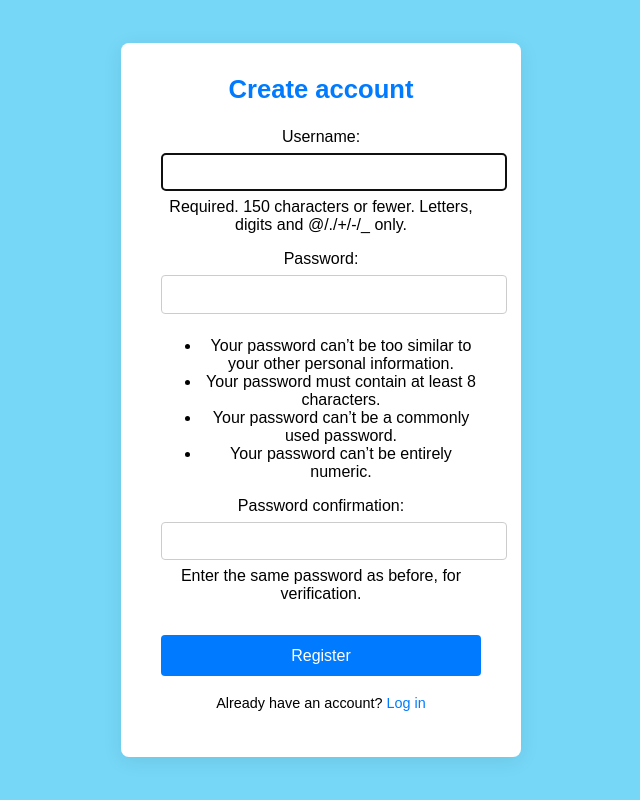
After one commit to Emamalz/website, a Django app: page /register/ in a window 1280 px wide. The commit adds this page. Shown: the whole page, without its empty margins (319-959 px from the left). Run offline with Django 5.2, Linux system fonts and the light colour scheme.

Commit message:
fianl result

```diff
--- a/health/templates/details.html
+++ b/health/templates/details.html
@@ -22,7 +22,10 @@
       <ul class="navLinks">
         <li><a href="{% url 'select_team' %}">Home</a></li>
       </ul>
-      <a href="{% url 'select_team' %}" class="logout">Logout</a>
+      <form method="post" action="{% url 'logout' %}">
+        {% csrf_token %}
+        <button type="submit" class="logout">Logout</button>
+      </form>
     </nav>
   </header>
 
--- a/health/templates/factors.html
+++ b/health/templates/factors.html
@@ -19,13 +19,16 @@
       <ul class="navLinks flex gap-6 text-lg font-semibold">
         <li><a href="/" class="hover:text-blue-600">Home</a></li>
         <li><a href="/health/" class="hover:text-blue-600">Health</a></li>
-        <li><a href="/factors/" class="text-blue-700">Factors</a></li>
+        <li><a href="/trends/" class="text-blue-700">Trends</a></li>
       </ul>
     </nav>
   </header>
 
   <!-- Main -->
   <main class="flex-grow pb-32">
+    <div class="max-w-5xl mx-auto text-center mt-10">
+      <h1 class="text-3xl font-bold mb-4">Team: {{ team_name }}</h1>
+    </div>
     <div id="charts" class="max-w-5xl mx-auto text-center mt-10 space-y-12 grid grid-cols-1 md:grid-cols-2 gap-8 px-4">
       <!-- JS will inject charts here -->
     </div>
--- /dev/null
+++ b/health/templates/registration/register.html
@@ -0,0 +1,93 @@
+{% load static %}
+<!DOCTYPE html>
+<html lang="en">
+<head>
+  <meta charset="utf-8">
+  <meta name="viewport" content="width=device-width, initial-scale=1">
+  <title>Create account</title>
+
+  <style>
+    /* ——— общий фон и выравнивание ——— */
+    body {
+      margin: 0;
+      height: 100vh;
+      display: flex;
+      justify-content: center;
+      align-items: center;
+      font-family: sans-serif;
+      background-color: #76d7f7;            /* такой же light-blue, как в login */
+    }
+
+    /* ——— сама «карточка» ——— */
+    .auth-card {
+      width: 320px;
+      background: #fff;
+      padding: 2rem 2.5rem;
+      border-radius: 8px;
+      box-shadow: 0 4px 20px rgba(0,0,0,.08);
+      text-align: center;
+    }
+
+    .auth-card h2 {
+      margin: 0 0 1.5rem;
+      font-size: 1.6rem;
+      color: #007bff;
+    }
+
+    /* ——— элементы формы ——— */
+    .auth-card input {
+      width: 100%;
+      padding: .6rem .75rem;
+      margin: .45rem 0;
+      font-size: .95rem;
+      border: 1px solid #ccc;
+      border-radius: 4px;
+    }
+
+    .auth-card button[type="submit"] {
+      width: 100%;
+      padding: .7rem;
+      margin-top: 1rem;
+      font-size: 1rem;
+      color: #fff;
+      background: #007bff;
+      border: none;
+      border-radius: 4px;
+      cursor: pointer;
+      transition: background .2s;
+    }
+    .auth-card button[type="submit"]:hover {
+      background: #0056b3;
+    }
+
+    /* ——— нижняя ссылка ——— */
+    .auth-card .alt-link {
+      margin-top: 1.2rem;
+      font-size: .9rem;
+    }
+    .auth-card .alt-link a {
+      color: #007bff;
+      text-decoration: none;
+    }
+    .auth-card .alt-link a:hover { text-decoration: underline; }
+  </style>
+</head>
+<body>
+
+  <div class="auth-card">
+    <h2>Create account</h2>
+
+    <form method="post">
+      {% csrf_token %}
+      {{ form.as_p }}
+      <button type="submit">Register</button>
+    </form>
+
+    <p class="alt-link">
+      Already have an account?
+      <a href="{% url 'login' %}">Log in</a>
+    </p>
+  </div>
+
+</body>
+</html>
--- a/health/urls.py
+++ b/health/urls.py
@@ -1,8 +1,11 @@
 from django.urls import path
 from . import views
+from .views import RegisterView
 
 urlpatterns = [
-    path('', views.select_team, name='select_team'),
+    path('',          views.login_view,  name='login'),
+    path('select_team/', views.select_team, name='select_team'),
+    path('register/', RegisterView.as_view(), name='register'),
     path('intro/', views.intro_page, name='intro_page'),
     path('done/', views.done, name='done'),
 
@@ -21,14 +24,14 @@ urlpatterns = [
 
     path('feedback/', views.feedback, name='feedback'),
     path('trends/', views.trends, name='trends'),
-    path('login/', views.login, name='login'),
-    path('logout/', views.logout, name='logout'),
+    path('registration/logout/', views.logout_view, name='logout'),
 
 
 
 
     path('factors/', views.factors_view, name='factors'),
     path('factors/', views.factors, name='factors'),
+    path('trends/', views.trends_view, name='trends'),
 
 
 ]
--- a/health/views.py
+++ b/health/views.py
@@ -1,9 +1,28 @@
-from django.shortcuts import render, redirect
+from django.shortcuts import render, redirect, get_object_or_404
 from .forms import SelectTeamForm, HealthCheckEntryForm
 from .models import Team, HealthCheckEntry
-from django.db.models import Count
+from django.db.models import Count, Q
 from django.utils.safestring import mark_safe
 import json
+from django.contrib.auth import authenticate, login, logout
+from django.contrib.auth.decorators import login_required
+from django.contrib.auth.forms import UserCreationForm
+from django.urls import reverse_lazy
+from django.views.generic import CreateView
+
+from .forms import RegisterForm
+
+
+
+
+class RegisterView(CreateView):
+    form_class    = UserCreationForm        # ← стандартная форма
+    template_name = "registration/register.html"
+    success_url   = reverse_lazy("login")
+
+
+
+
 
 # 1. Select team view
 def select_team(request):
@@ -251,7 +270,26 @@ def pawnsonplayers(request):
     return render(request, 'pawnsonplayers.html', {'form': form})
 
 
+def login_view(request):
+    """
+    GET  → показать форму
+    POST → попробовать залогинить, затем перейти к выбору команды
+    """
+    if request.method == "POST":
+        username = request.POST.get("username")
+        password = request.POST.get("password")
+        user = authenticate(request, username=username, password=password)
+        if user:
+            login(request, user)
+            return redirect("select_team")          # <- куда перекидываем
+        # если не удалось
+        return render(request, "", {"error": "Wrong credentials"})
 
+    return render(request, "registration/Login.html")            # GET
+
+def logout_view(request):
+    logout(request)
+    return redirect("/")
 
 def feedback(request): return render(request, 'feedback.html')
 def trends(request): return render(request, 'trends.html')
@@ -259,24 +297,78 @@ def login(request): return render(request, 'Login.html')
 def logout(request): return render(request, 'logout.html')
 def factors(request): return render(request, 'factors.html')
 def factors_view(request):
-    team_id = 1
-    entries = HealthCheckEntry.objects.filter(team_id=team_id)
+    team_id = request.session.get('team_id')
 
-    print("🔍 ENTRIES:", entries)
+    # Проверяем, выбрал ли пользователь команду
+    if not team_id:
+        return render(request, 'factors.html', {
+            'error': 'No team selected. Please fill out the health check first.'
+        })
 
+    # Получаем команду или 404
+    team = get_object_or_404(Team, id=team_id)
+
+    # Получаем записи по команде
+    entries = HealthCheckEntry.objects.filter(team=team)
+
+    # Считаем количество статусов по каждой карточке
     factor_data = {}
-
     for card in entries.values_list('card_title', flat=True).distinct():
         counts = entries.filter(card_title=card).values('status').annotate(count=Count('id'))
-        print("📊 CARD:", card, "| COUNTS:", list(counts))
-
         factor_data[card] = {'Green': 0, 'Amber': 0, 'Red': 0}
         for row in counts:
-            if row['status'] in factor_data[card]:
-                factor_data[card][row['status']] = row['count']
+            status = row['status']
+            if status in factor_data[card]:
+                factor_data[card][status] = row['count']
 
-    print("✅ FACTOR_DATA:", factor_data)
+    # Возвращаем в шаблон JSON-строку + название команды
+    return render(request, 'factors.html', {
+        'factor_data': mark_safe(json.dumps(factor_data)),
+        'team_name': team.name
+    })
 
-    return render(request, 'factors.html', {
-        'factor_data': mark_safe(json.dumps(factor_data))
-    })
+def trends_view(request):
+    """
+    Один общий график: сколько раз каждая команда выбирала Green / Amber / Red.
+    """
+    # ➊ Берём все записи разом
+    qs = (
+        HealthCheckEntry.objects
+        .values('team__name', 'status')
+        .annotate(count=Count('id'))
+    )
+
+    # ➋ Преобразуем в словарь {team_name: {'Green':…, 'Amber':…, 'Red':…}}
+    chart_data = {}
+    for row in qs:
+        team = row['team__name']
+        status = row['status']
+        count  = row['count']
+        chart_data.setdefault(team, {'Green': 0, 'Amber': 0, 'Red': 0})
+        if status in chart_data[team]:
+            chart_data[team][status] = count
+
+    # ➌ Отдаём в шаблон сразу JSON-строкой (как в вашем factors_view)
+    context = {
+        "chart_data": mark_safe(json.dumps(chart_data))  # {team: {Green:…, …}}
+    }
+    return render(request, "teams_comparison.html", context)
+
+def register_view(request):
+    """
+    GET  — показать форму
+    POST — создать юзера, залогинить и отправить выбирать команду
+    """
+    if request.user.is_authenticated:
+        return redirect("select_team")
+
+    if request.method == "POST":
+        form = RegisterForm(request.POST)
+        if form.is_valid():
+            user = form.save()          # создаём пользователя
+            login(request, user)        # сразу логиним
+            return redirect("select_team")
+    else:
+        form = RegisterForm()
+
+    return render(request, "register.html", {"form": form})
--- a/healthcheck_backend/settings.py
+++ b/healthcheck_backend/settings.py
@@ -126,3 +126,6 @@ import os
 STATICFILES_DIRS = [
     os.path.join(BASE_DIR, "static"),
 ]
+
+LOGIN_URL = "/"          # куда редиректить, если не залогинен
+LOGIN_REDIRECT_URL = "select_team"
--- a/healthcheck_backend/urls.py
+++ b/healthcheck_backend/urls.py
@@ -4,4 +4,5 @@ from django.urls import path, include
 urlpatterns = [
     path('admin/', admin.site.urls),
     path('', include('health.urls')),
+    path('accounts/', include('django.contrib.auth.urls')),
 ]
```
Also changed, not shown: health/forms.py (+12 -0 lines), health/templates/registration/Login.html (renamed from health/templates/Login.html, +7 -2 lines), health/templates/trends.html (+49 -67 lines), db.sqlite3, health/templates/registration/logout.html (renamed from health/templates/logout.html).
